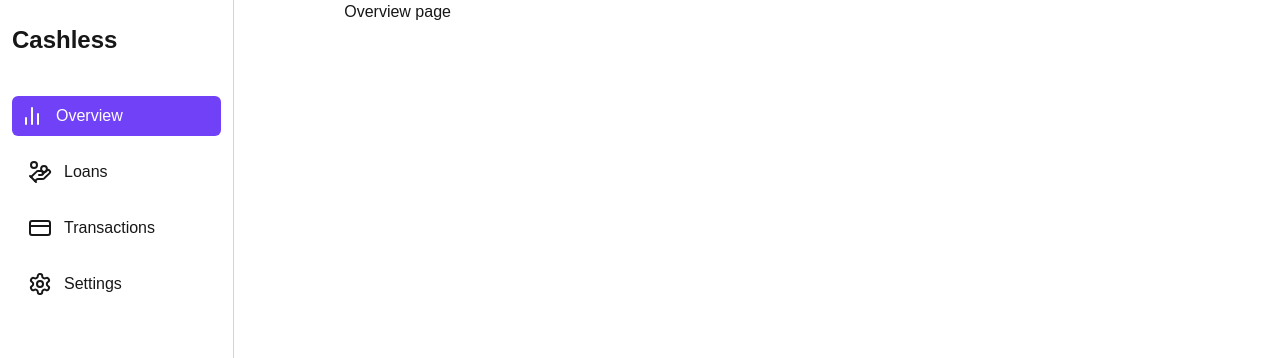
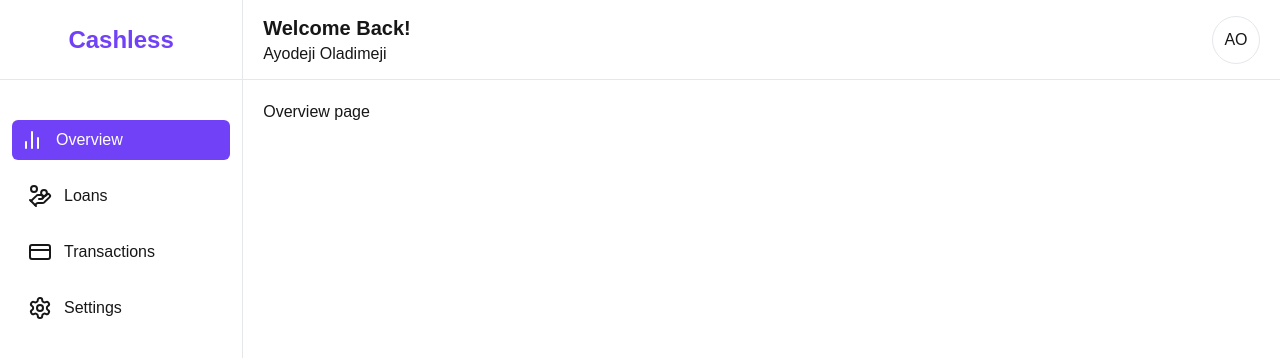
Before and after one commit to Ayodejioladimeji/Cashless, a Next.js app: page /dashboard in a window 1280 px wide. Shown: the top 358 px of the page. Built offline with nearby package versions, Linux system fonts and the light colour scheme.

Commit message:
Implemented the dashboard header

```diff
--- a/src/app/dashboard/layout.tsx
+++ b/src/app/dashboard/layout.tsx
@@ -1,4 +1,5 @@
 "use client";
+import Header from "@/components/layout/header";
 import Sidebar from "@/components/layout/sidebar";
 
 
@@ -14,7 +15,8 @@ export default function RootLayout({
                 <div className="w-full flex relative">
                     <Sidebar />
 
-                    <div className={`md:ml-[110px] w-full relative`}>
+                    <div className={` w-full relative`}>
+                        <Header/>
                         {children}
                     </div>
                 </div>
--- a/src/app/dashboard/page.tsx
+++ b/src/app/dashboard/page.tsx
@@ -2,7 +2,7 @@ import React from "react"
 
 const Overview = () => {
     return(
-        <section>
+        <section className="p-5">
             <h3>Overview page</h3>
         </section>
     )
--- /dev/null
+++ b/src/components/layout/header.tsx
@@ -0,0 +1,17 @@
+import React from "react"
+
+const Header = () => {
+    return(
+        <section className="flex items-center justify-between px-5 h-[80px] border-b">
+            <div>
+                <h1 className="text-xl font-semibold">Welcome Back!</h1>
+                <p className="text-base font-medium">Ayodeji Oladimeji</p>
+            </div>
+
+            <div className="size-12 border flex items-center justify-center rounded-full">
+                AO
+            </div>
+        </section>
+    )
+}
+export default Header
--- a/src/components/layout/sidebar.tsx
+++ b/src/components/layout/sidebar.tsx
@@ -1,38 +1,43 @@
-import { BarChart2Icon, CreditCardIcon, HandCoins, Repeat, Settings } from "lucide-react";
+import { BarChart2Icon, CreditCardIcon, HandCoins, Settings } from "lucide-react";
 import Link from "next/link";
+import { usePathname } from "next/navigation";
 import React from "react";
 
 const Sidebar = () => {
+    const pathname = usePathname()
+
+    //
+
     return (
-        <aside className="w-80 h-screen border-r border-gray-300">
-            <div className="py-6 px-3">
-                <div className="text-primary font-bold text-2xl mb-10">
-                    <span className="text-[]">Cashless</span>
+        <aside className="w-[300px] h-screen border-r">
+            <div className="pb-6 ">
+                <div className="h-[80px] flex items-center justify-center text-primary-500 font-bold text-2xl mb-10 border-b">
+                    Cashless
                 </div>
 
-                <ul className="space-y-4">
+                <ul className="space-y-4 px-3">
                     <li>
                         <Link
-                            href="#"
-                            className="flex items-center gap-3 px-2 py-2 rounded-md hover:bg-primary-200 bg-primary-500 text-white"
+                            href="/dashboard"
+                            className={`flex items-center gap-3 px-2 py-2 rounded-md ${pathname === "/dashboard" ? "bg-primary-500 text-white" : "hover:bg-primary-200"}`}
                         >
-                            <BarChart2Icon/>
+                            <BarChart2Icon />
                             <span>Overview</span>
                         </Link>
                     </li>
                     <li>
                         <Link
-                            href="#"
-                            className="flex items-center gap-3 px-4 py-2 rounded-md hover:bg-primary-200"
+                            href="/dashboard/loans"
+                            className={`flex items-center gap-3 px-4 py-2 rounded-md ${pathname === "/dashboard/loans" ? "bg-primary-500 text-white" : "hover:bg-primary-200"}`}
                         >
-                            <HandCoins/>
+                            <HandCoins />
                             <span>Loans</span>
                         </Link>
                     </li>
                     <li>
                         <Link
-                            href="#"
-                            className="flex items-center gap-3 px-4 py-2 rounded-md hover:bg-primary-200"
+                            href="/dashboard/transactions"
+                            className={`flex items-center gap-3 px-4 py-2 rounded-md ${pathname === "/dashboard/transactions" ? "bg-primary-500 text-white" : "hover:bg-primary-200"}`}
                         >
                             <CreditCardIcon />
                             <span>Transactions</span>
@@ -43,7 +48,7 @@ const Sidebar = () => {
                             href="#"
                             className="flex items-center gap-3 px-4 py-2 rounded-md hover:bg-primary-200"
                         >
-                            <Settings/>
+                            <Settings />
                             <span>Settings</span>
                         </Link>
                     </li>
```
